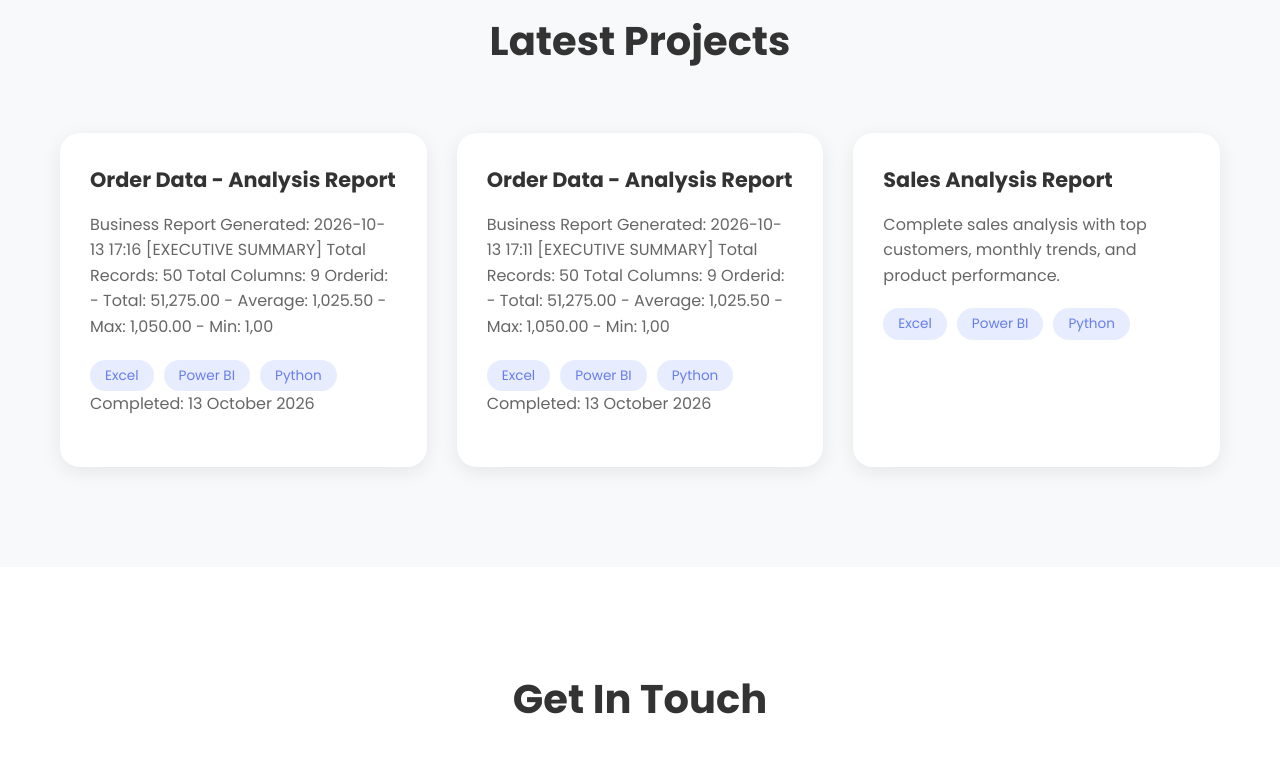
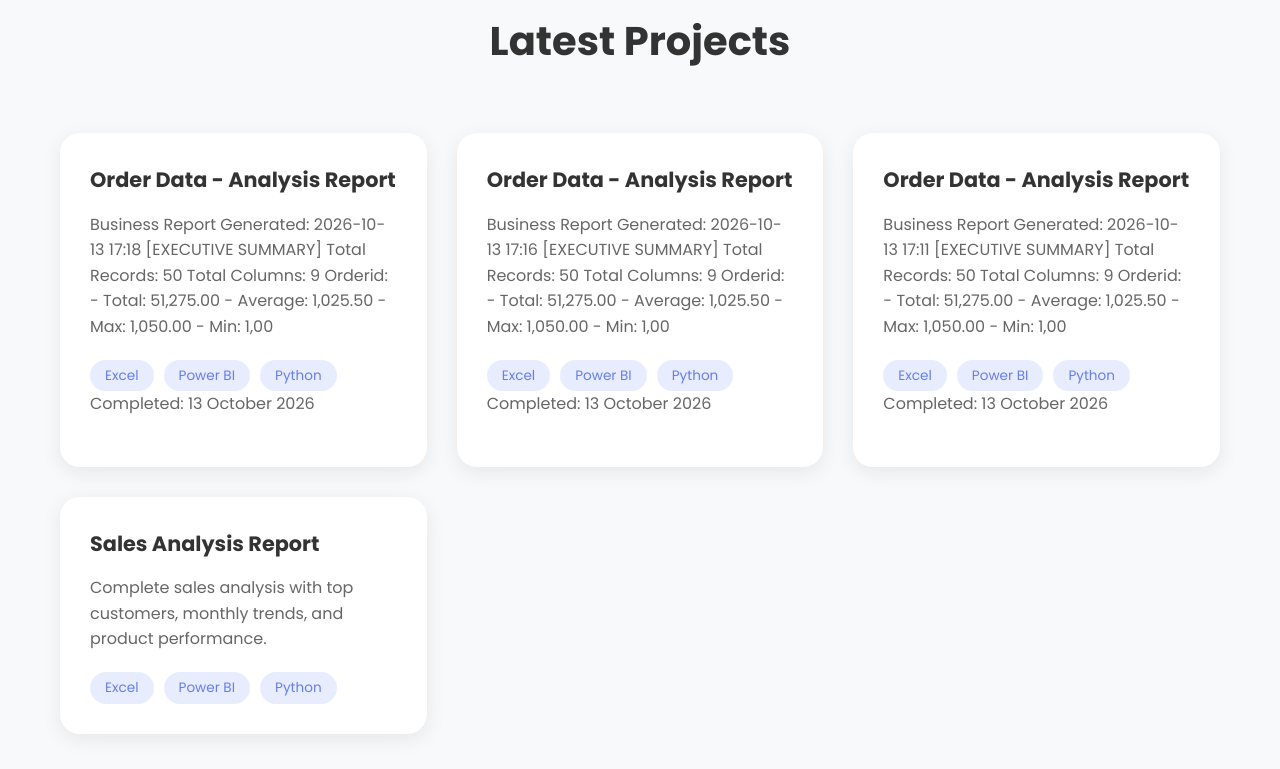
Before and after one commit to touseef5250615-lgtm/biggigs, a plain HTML site: page index.html in a window 1280 px wide. Shown: the part 2300-3069 px from the top of the page. Drawn offline with Linux system fonts and the light colour scheme.

Commit message:
Add new project: Order Data

```diff
--- a/index.html
+++ b/index.html
@@ -104,6 +104,28 @@
                 <div class="project-card">
                     <h3>Order Data - Analysis Report</h3>
                     <p>   Business Report
+   Generated: 2026-10-13 17:18
+
+[EXECUTIVE SUMMARY]
+Total Records: 50
+Total Columns: 9
+
+Orderid:
+  - Total:   51,275.00
+  - Average: 1,025.50
+  - Max:     1,050.00
+  - Min:     1,00</p>
+                    <div class="project-tags">
+                        <span>Excel</span>
+                        <span>Power BI</span>
+                        <span>Python</span>
+                    </div>
+                    <p class="project-date">Completed: 13 October 2026</p>
+                </div>
+
+                <div class="project-card">
+                    <h3>Order Data - Analysis Report</h3>
+                    <p>   Business Report
    Generated: 2026-10-13 17:16
 
 [EXECUTIVE SUMMARY]
```
